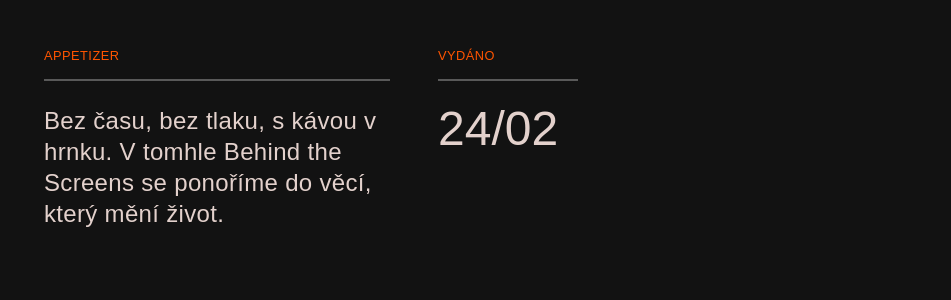
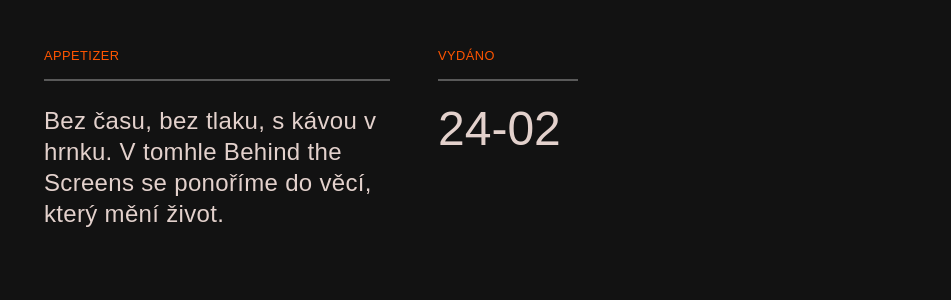
Before and after one commit to scherrer-txt/bts, a Jekyll site: the page built from _posts/2024-02-13-bezcasi-ktery-meni-zivot.md, in a window 1280 px wide and 900 px high, scrolled down 597 px. Shown: the part 158-458 px from the top of the window, without its empty margins (329-1280 px from the left). Built offline with Jekyll 4.4.1, drawn with Linux system fonts in a browser that asks for light colours; some web fonts are replaced.

```diff
--- a/_posts/2024-02-13-bezcasi-ktery-meni-zivot.md
+++ b/_posts/2024-02-13-bezcasi-ktery-meni-zivot.md
@@ -3,7 +3,7 @@ layout: post
 title: Bezčasí, který mění život
 perex: Bez času, bez tlaku, s kávou v hrnku. V tomhle Behind the Screens se ponoříme do věcí, který mění život.
 order: 15
-release: 24/02
+release: 24-02
 author: scherrer.txt
 thumbnail: /assets/bts-15-thumb.png
 ---
```
